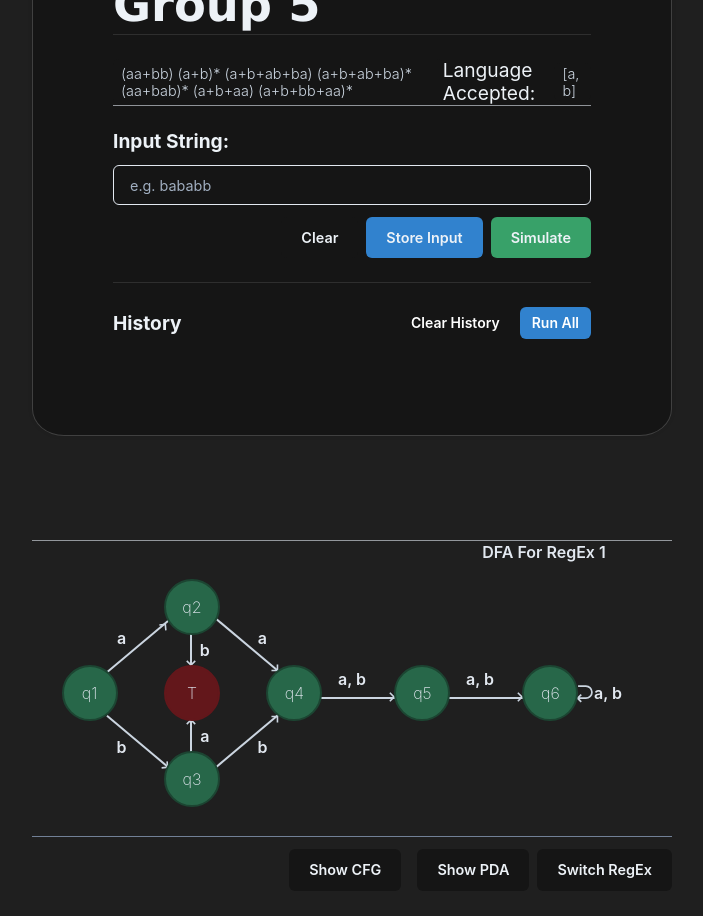
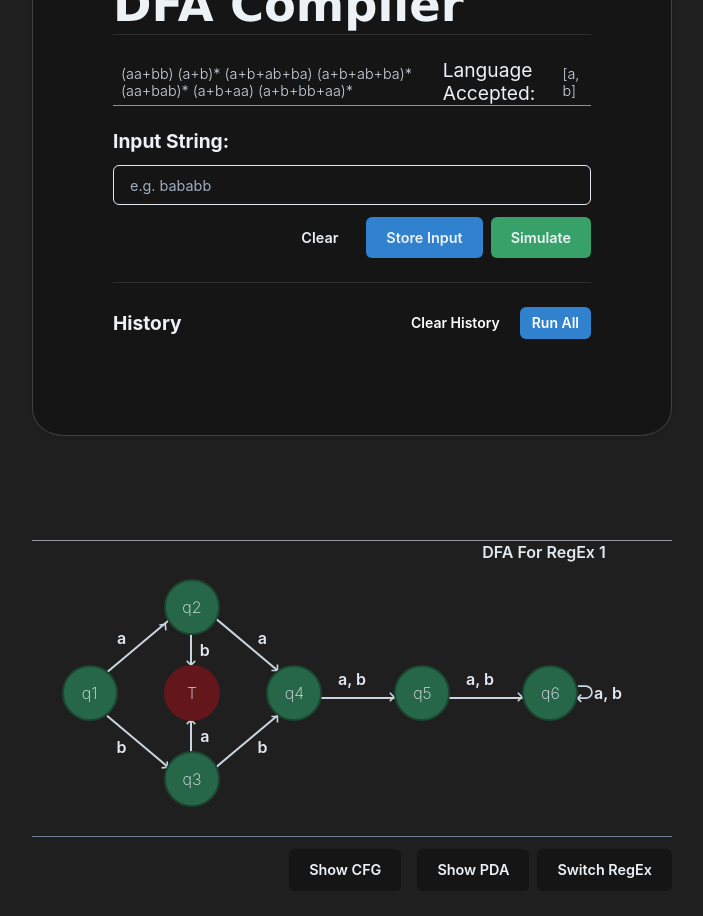
Before and after one commit to 20thmarcus/DFASimulator, a Next.js app: page / in a window 1280 px wide. Shown: the top 916 px of the page, without its empty margins (288-991 px from the left). Built offline with nearby package versions, Linux system fonts and the light colour scheme.

Commit message:
Master Ver 4

```diff
--- a/components/components/LeftBox.js
+++ b/components/components/LeftBox.js
@@ -42,7 +42,7 @@ const LeftBox = ({
         height="100%"
       >
         <Flex align="flex-end" justify="space-between">
-          <Heading variant="title" fontFamily="Verdana">Group 5</Heading>
+          <Heading variant="title" fontFamily="Verdana">DFA Compiler</Heading>
           <Code fontSize={["0.5em", null, "0.6em", null, null, "0.6em"]} style={{ fontFamily: 'Verdana, Geneva, sans-serif' }}>
             {/* Your code content here */}
           </Code>
```
